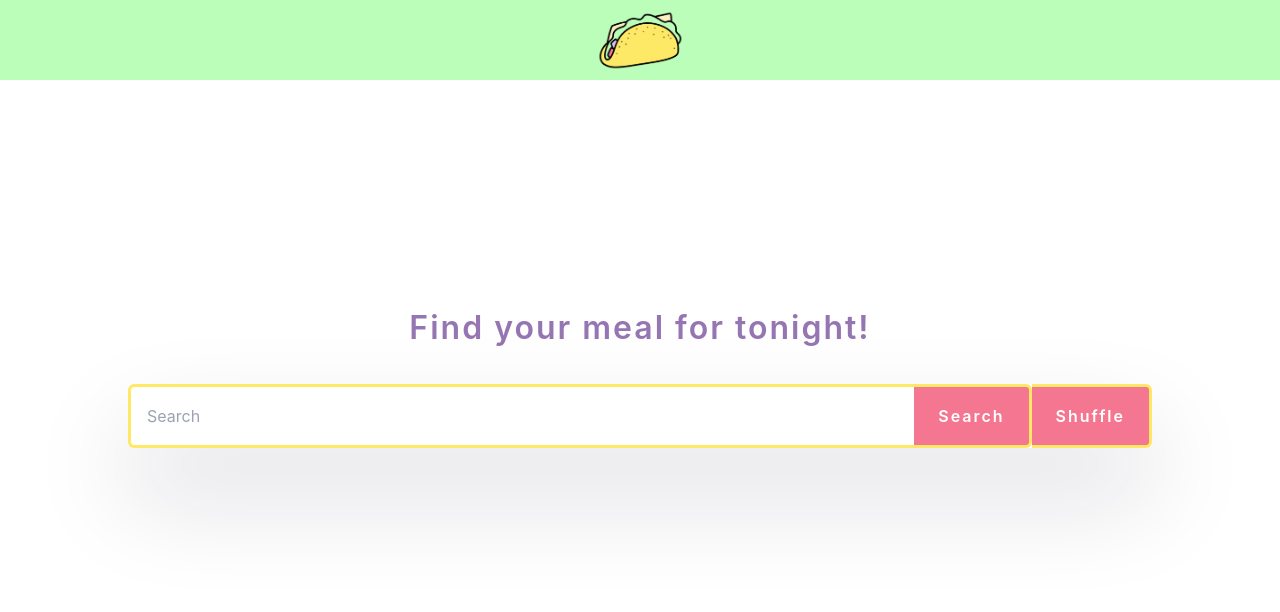
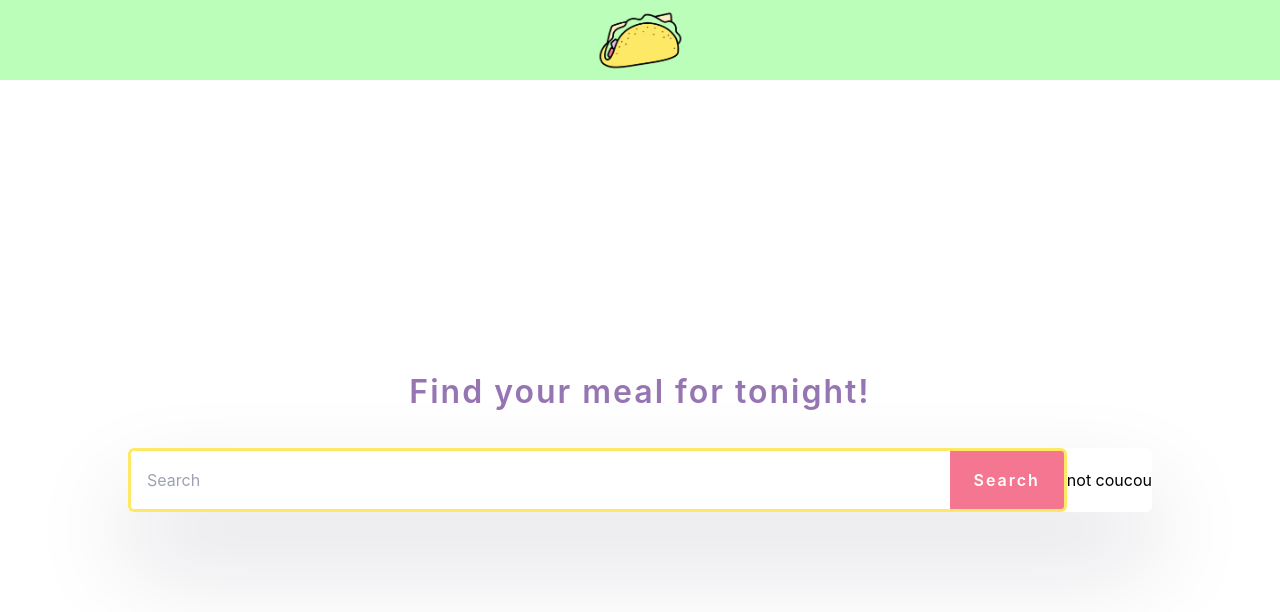
Before and after one commit to littleannie/food-api, a React (Create React App) app: page / in a window 1280 px wide. Shown: the top 612 px of the page. Built offline with nearby package versions, Linux system fonts and the light colour scheme.

Commit message:
fixing some code, fatorize, cleaning

```diff
--- a/public/index.html
+++ b/public/index.html
@@ -28,16 +28,6 @@
   </head>
   <body>
     <noscript>You need to enable JavaScript to run this app.</noscript>
-    <div id="root"></div>
-    <!--
-      This HTML file is a template.
-      If you open it directly in the browser, you will see an empty page.
-
-      You can add webfonts, meta tags, or analytics to this file.
-      The build step will place the bundled scripts into the <body> tag.
-
-      To begin the development, run `npm start` or `yarn start`.
-      To create a production bundle, use `npm run build` or `yarn build`.
-    -->
+    <div id="root">Coucou</div>
   </body>
 </html>
--- a/src/index.js
+++ b/src/index.js
@@ -1,7 +1,7 @@
 import React from 'react';
 import ReactDOM from 'react-dom/client';
 import './index.css';
-import App from './App';
+import App from './jsx-components/App';
 import reportWebVitals from './reportWebVitals';
 
 const root = ReactDOM.createRoot(document.getElementById('root'));
--- a/src/App.js
+++ b/src/jsx-components/App.jsx
@@ -1,6 +1,6 @@
-import Navbar from './jsx-components/Navbar';
-import Search from './jsx-components/Search';
-import './stylesheets/index.css';
+import Navbar from './Navbar';
+import Search from './Search';
+import '../stylesheets/index.css';
 
 const App = () => {
   return (
--- a/src/jsx-components/RecipeCard.jsx
+++ b/src/jsx-components/RecipeCard.jsx
@@ -2,11 +2,13 @@ import React from 'react';
 
 const RecipeCard = ({ recipe }) => {
 
+  const { image, title } = recipe
+
     return (
       <div className="recipe">
         <div>
-          <img src={recipe.image !== 'N/A' ? recipe.image : 'https://via.placeholder.com/400'} alt={recipe.title} />
-          <h3>{recipe.title}</h3>
+          <img src={image !== 'N/A' ? image : 'https://via.placeholder.com/400'} alt={title} />
+          <h3>{title}</h3>
         </div>
       </div>
     )
--- /dev/null
+++ b/src/jsx-components/Result.jsx
@@ -0,0 +1,13 @@
+import React from 'react';
+import RecipeCard from './RecipeCard';
+import RecipeDetails from './RecipeDetails';
+
+const Result = ( { recipes }) => {
+  return (
+    <div className="results">
+      { recipes.length > 0 ? "coucou" : "not coucou"}
+    </div>
+  )
+}
+
+export default Result;
--- a/src/jsx-components/Search.jsx
+++ b/src/jsx-components/Search.jsx
@@ -1,59 +1,26 @@
 import React from 'react';
 import { useState } from 'react';
+import getRecipes from './api';
 
-import RecipeCard from './RecipeCard';
-import RecipeDetails from './RecipeDetails';
-
-const API_URL = "https://api.spoonacular.com/recipes/complexSearch?apiKey=fbd1846e5ce84d15baad81209408f201"
-const API_URL_2 = "https://api.spoonacular.com/recipes/random?apiKey=fbd1846e5ce84d15baad81209408f201";
+import Result from './Result'
 
 const Search = () => {
   const [recipes, setRecipes] = useState([]);
   const [searchValue, setSearchValue] = useState('');
-  const [isShuffleClicked, setIsShuffleClicked] = useState(false);
-  const [isSearchClicked, setIsSearchClicked] = useState(false);
-
-
-  const searchRecipe = async () => {
-    try {
-      const response = await fetch(API_URL_2);
-      if (!response.ok) {
-        throw new Error(`HTTP error! status: ${response.status}`);
-      }
-      const data = await response.json();
-      setRecipes(data.recipes);
-      setSearchValue('');
-    } catch (error) {
-      console.error(`Fetch error: ${error.message}`);
-    }
-  };
-
 
   const searchRecipes = async (title) => {
-    try {
-      const response = await fetch(`${API_URL}&query=${title}`);
-      if (!response.ok) {
-        throw new Error(`HTTP error! status: ${response.status}`);
-      }
-      const data = await response.json();
-      setRecipes(data.results);
-    } catch (error) {
-      console.error(`Fetch error: ${error.message}`);
-    }
+    const results = await getRecipes(title);
+    setRecipes(results);
   };
 
   const handleSearchClick = (e) => {
     e.preventDefault();
-    setIsShuffleClicked(false);
-    setIsSearchClicked(true);
-    searchRecipes(searchValue);
-  };
-
-  const handleShuffleClick = (e) => {
-    e.preventDefault();
-    setIsSearchClicked(false);
-    setIsShuffleClicked(true);
-    searchRecipe();
+    if (searchValue.trim() !== '') {
+      searchRecipes(searchValue);
+    } else {
+      setRecipes([])
+    }
+    setSearchValue('');
   };
 
     return (
@@ -70,23 +37,8 @@ const Search = () => {
                   onClick={handleSearchClick}>
             Search
           </button>
-          <button className='primary-button' onClick={handleShuffleClick}>
-            Shuffle
-          </button>
+          <Result recipes={recipes} />
         </div>
-          { recipes?.length === 0 && (isShuffleClicked || isSearchClicked) ? (
-            <div className='no-result'>
-              <h3>Sorry, no result found...</h3>
-              <img className='no-result-img' src='../images/illustration.png' alt='logo' />
-            </div>
-          ) : recipes?.length === 1 ? (
-              recipes.map((recipe) => <RecipeDetails recipe={recipe} />)
-          ) : (
-            <div className='cards'>
-              {recipes.map((recipe) => <RecipeCard recipe={recipe} />)}
-            </div>
-          )
-          }
       </div>
     );
 }
--- /dev/null
+++ b/src/jsx-components/api.jsx
@@ -0,0 +1,16 @@
+const API_URL = "https://api.spoonacular.com/recipes/complexSearch?apiKey=fbd1846e5ce84d15baad81209408f201";
+
+const getRecipes = async (title) => {
+  try {
+    const response = await fetch(`${API_URL}&query=${title}`);
+    if (!response.ok) {
+      throw new Error(`HTTP error! status: ${response.status}`);
+    }
+    const data = await response.json();
+    return data.results;
+  } catch (error) {
+    console.error(`Fetch error: ${error.message}`);
+  }
+}
+
+export default getRecipes;
```
